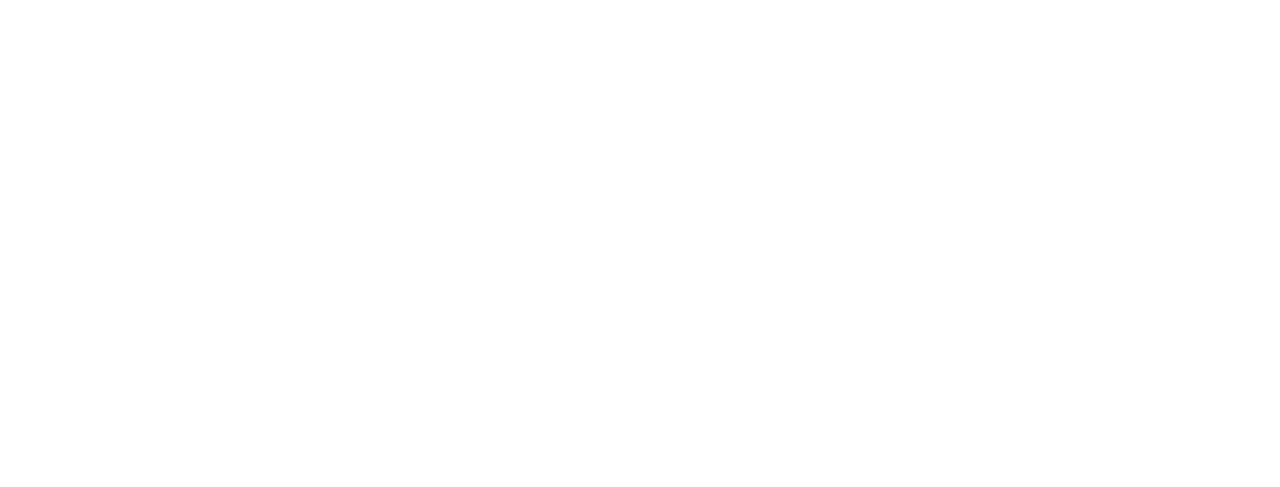
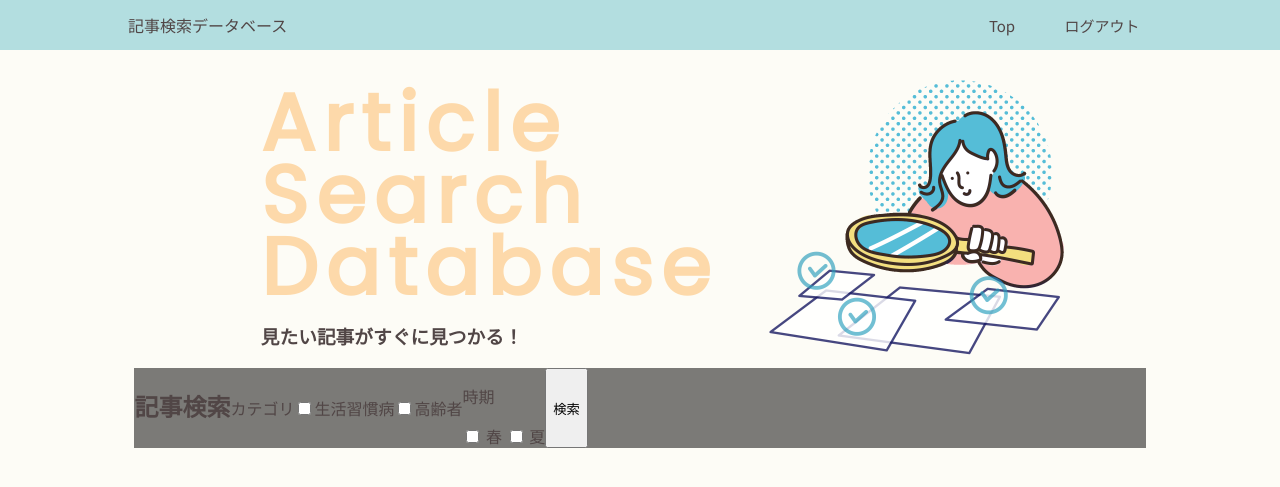
Before and after one commit to A-HKT/org_app, a PHP site: page / in a window 1280 px wide. Before the commit the part shown is empty. Shown: the top 487 px of the page. Run offline with PHP 8.4, Linux system fonts and the light colour scheme.

Commit message:
検索フォームの構築

```diff
--- a/server/_head.html
+++ b/server/_head.html
@@ -5,7 +5,7 @@
     <meta charset="UTF-8">
     <meta http-equiv="X-UA-Compatible" content="IE=edge">
     <meta name="viewport" content="width=device-width, initial-scale=1.0">
-    <title>database</title>
+    <title>記事検索データベース</title>
     <meta name="description" content="見たい記事がすぐに見つかる 記事検索データベース">
     <link rel="preconnect" href="https://fonts.googleapis.com">
     <link rel="preconnect" href="https://fonts.gstatic.com" crossorigin>
@@ -15,31 +15,3 @@
     <link href="https://fonts.googleapis.com/css2?family=Poppins&display=swap" rel="stylesheet">
     <link rel="stylesheet" href="style.css">
 </head>
-
-<body>
-    <div class="page_header wrapper">
-        <a href="index.php">記事検索データベース</a>
-        <nav class="top_menu">
-            <ul class="menu_nav">
-                <li><a href="index.php">Top</a></li>
-                <li><a href="logout.php">ログアウト</a></li>
-            </ul>
-        </nav>
-    </div>
-
-    <main>
-        <div class="main_content wrapper">
-            <div class="main_title">
-                <h2>
-                    <span>Article</span><br>
-                    <span>Search</span><br>
-                    <span>Database</span>
-                </h2>
-                <h3>見たい記事がすぐに見つかる！</h3>
-            </div>
-            <img class="main_image" src="images\main_image.png" alt="main">
-        </div>
-    </main>
-</body>
-
-</html>
--- /dev/null
+++ b/server/config.php
@@ -0,0 +1,14 @@
+<?php
+
+// 接続に必要な情報を定数として定義
+define('DSN', 'mysql:host=db;dbname=task_app;charset=utf8');
+define('USER', 'task_admin');
+define('PASSWORD', '1234');
+
+// エラーメッセージを定数として定義
+define('MSG_TITLE_REQUIRED', 'タスク名を入力してください');
+define('MSG_TITLE_NO_CHANGE', 'タスク名が変更されていません');
+
+// doneの状態を定数として定義
+define('TASK_NOTYET', 0);
+define('TASK_DONE', 1);
--- /dev/null
+++ b/server/functions.php
@@ -0,0 +1,3 @@
+<?php
+//設定ファイルを読み込む
+require_once __DIR__ . '/config.php';
--- a/server/index.php
+++ b/server/index.php
@@ -0,0 +1,64 @@
+<?php
+//設定ファイルを読み込む
+require_once __DIR__ . '/functions.php';
+require_once __DIR__ . '/config.php';
+?>
+
+
+
+<!DOCTYPE html>
+<html lang="ja">
+<!--ヘッダーの設定ファイルを読み込む-->
+<?php include_once __DIR__ . '/_head.html' ?>
+
+<body>
+    <header>
+        <div class="page_header wrapper">
+            <a href="index.php">記事検索データベース</a>
+            <nav class="top_menu">
+                <ul class="menu_nav">
+                    <li><a href="index.php">Top</a></li>
+                    <li><a href="logout.php">ログアウト</a></li>
+                </ul>
+            </nav>
+        </div>
+    </header>
+    <div class="main_content wrapper">
+        <div class="main_title">
+            <h2>
+                <span>Article</span><br>
+                <span>Search</span><br>
+                <span>Database</span>
+            </h2>
+            <h3>見たい記事がすぐに見つかる！</h3>
+        </div>
+        <img class="main_image" src="images\main_image.png" alt="main">
+    </div>
+
+    <form>
+        <div class="dashboard wrapper">
+            <h2>記事検索</h2>
+            <div class="categories contents_form">
+                <p>カテゴリ</p>
+                <input type="checkbox" name="category" value='life'>
+                <span>生活習慣病</span>
+                <input type="checkbox" name="category" value='old'>
+                <span>高齢者</span>
+            </div>
+            <div class='seasons'>
+                <p>時期</p>
+                <input type="checkbox" name="category" value='spring'>
+                <span>春</span>
+                <input type="checkbox" name="category" value='summer'>
+                <span>夏</span>
+            </div>
+            <input type="submit" value="検索">
+        </div>
+        <!--エラー時のエラーメッセージ出力-->
+        <! ?php include_once __DIR__ . '_errors.php' ?>
+    </form>
+
+
+</body>
+
+</html>
--- a/server/style.css
+++ b/server/style.css
@@ -30,6 +30,10 @@ img {
     margin: 0 auto;
     padding: 0 auto;
 }
+/* フォーム */
+.input[type='checkbox'] {}
+.input[type='text'] {}
+
 
 /* ヘッダー
 -----------------------*/
@@ -62,6 +66,8 @@ img {
     text-align: center;
     width: 100px;
 }
+/* メイン画面(ヘッダー下)
+-----------------------*/
 .main_content {
     display: flex;
     justify-content: space-between;
@@ -92,7 +98,17 @@ img {
     width: 400px;
     height: auto;
 }
-
+/* フォーム画面
+-----------------------*/
+.dashboard {
+    display: flex;
+    flex-wrap: wrap;
+    background-color: #7b7a77;
+}
+.contents_form {
+    display: flex;
+    align-items: center;
+}
 
 /* フッター
 -----------------------*/
```
Also changed, not shown: server/images/main_image.png.
